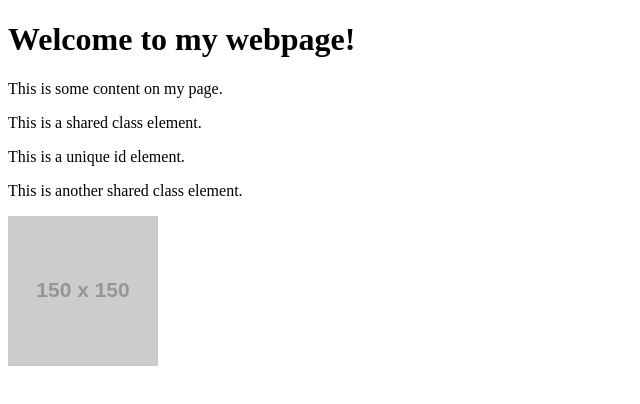
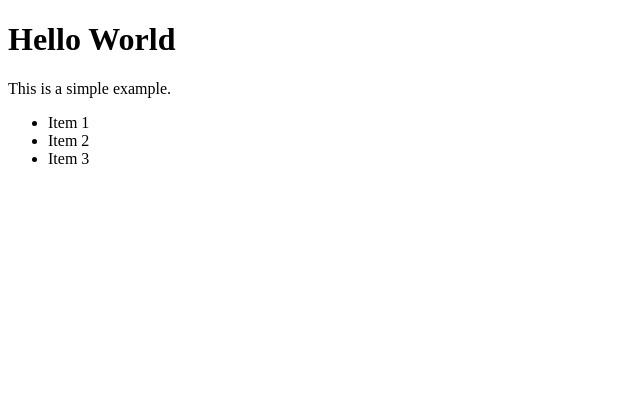
Before and after one commit to CodyP91/W10B, a plain HTML site: page index.html in a window 1280 px wide. Shown: the whole page, without its empty margins (0-640 px from the left). Drawn offline with nearby package versions, Linux system fonts and the light colour scheme; files that its build step writes are made by us from their sources; placeholder pictures from the web are drawn by us.

Commit message:
W10B index.html

```diff
--- a/index.html
+++ b/index.html
@@ -1,20 +1,16 @@
 <!DOCTYPE html>
-<html lang="en">
-<head>
-  <meta charset="UTF-8">
-  <title>My Webpage</title>
-  <link rel="stylesheet" href="style.css">
-</head>
-<body>
-  <h1>Welcome to my webpage!</h1>
-  <p>This is some content on my page.</p>
-
-  <p class="shared-class">This is a shared class element.</p>
-  <div id="unique-id">This is a unique id element.</div>
-  <p class="shared-class">This is another shared class element.</p>
-
-  <img id="new-img" src="https://via.placeholder.com/150" alt="placeholder image">
-
-  <script src="js/app.js"></script>
-</body>
+<html>
+  <head>
+    <title>My App</title>
+    <script src="app.js"></script>
+  </head>
+  <body>
+    <h1 id="main-heading">Hello World</h1>
+    <p class="description">This is a simple example.</p>
+    <ul>
+      <li class="list-item">Item 1</li>
+      <li class="list-item">Item 2</li>
+      <li class="list-item">Item 3</li>
+    </ul>
+  </body>
 </html>
```
